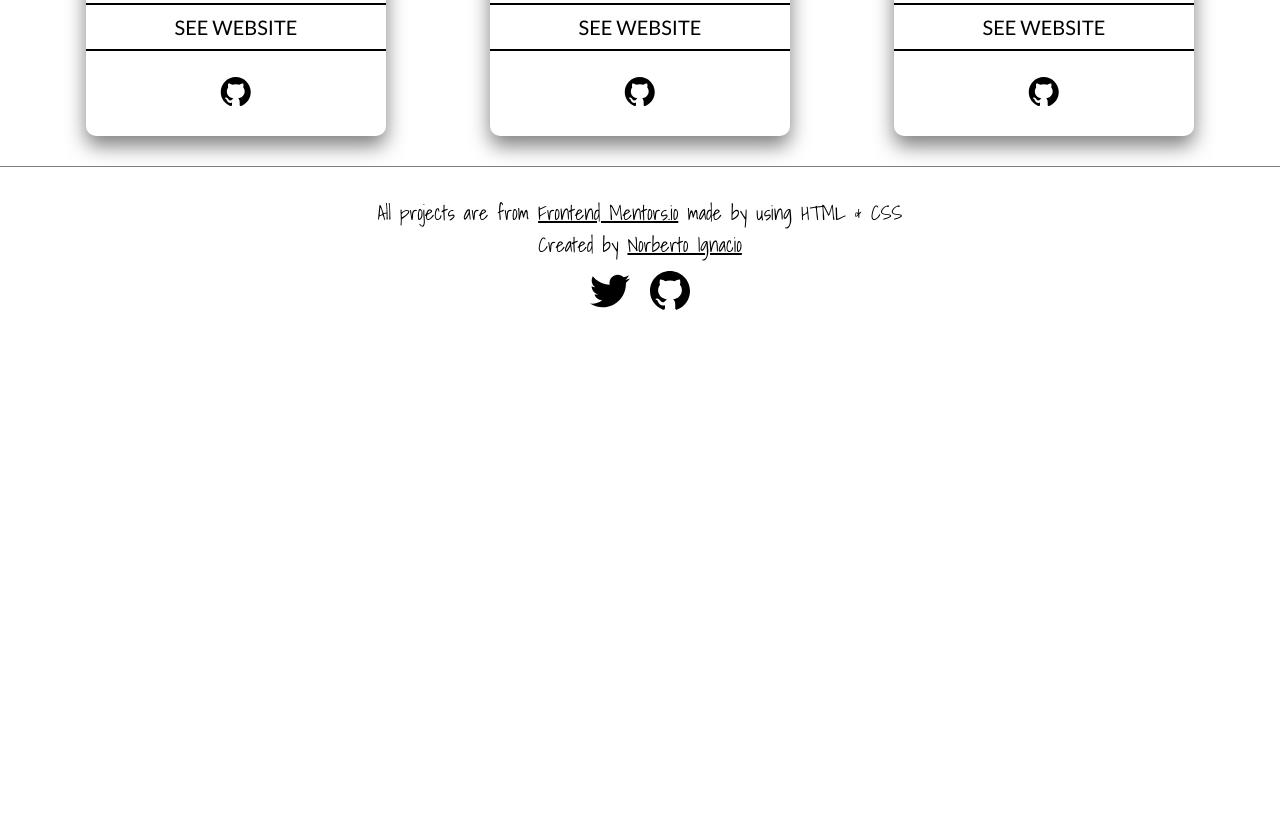
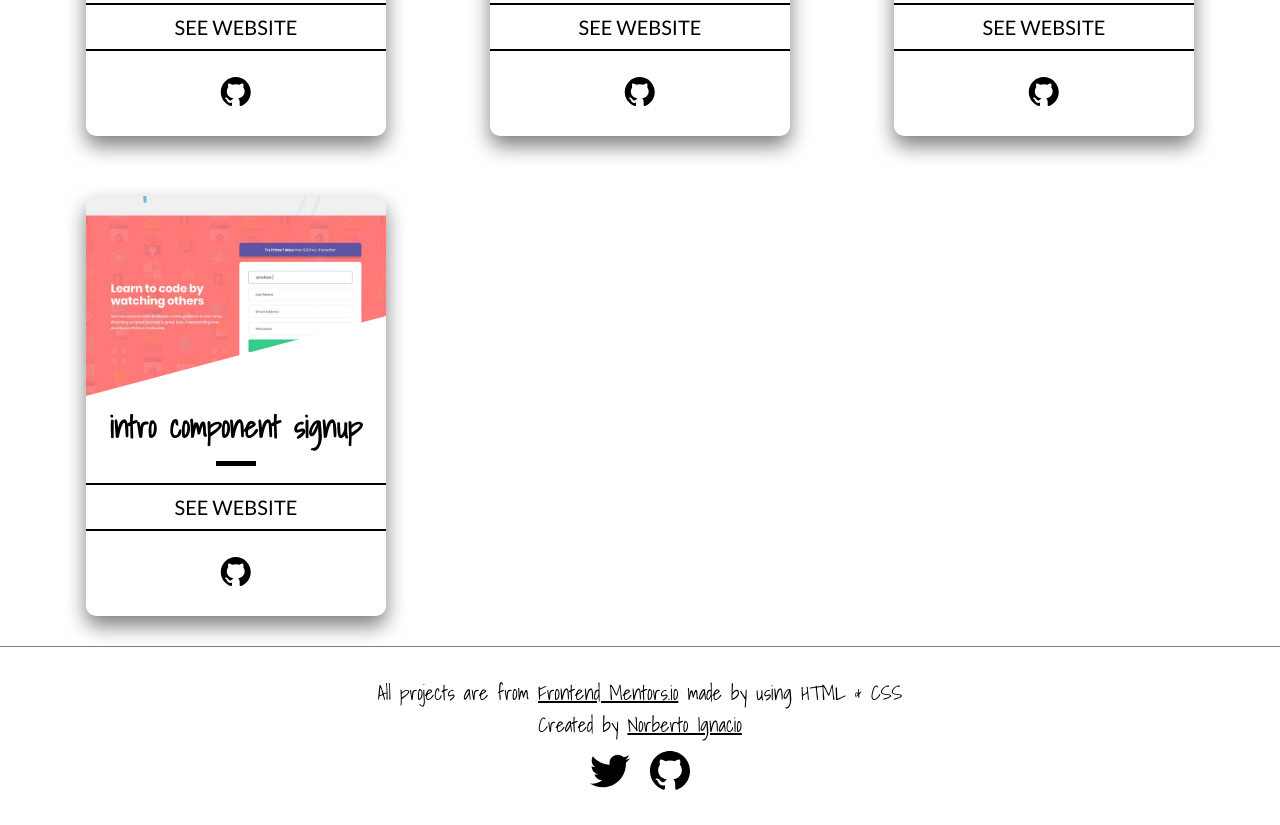
Before and after one commit to nico-TheDev/Project-Showcase, a plain HTML site: page daymode.html in a window 1280 px wide. Shown: the part 1968-2793 px from the top of the page. Before the commit the page ends 2313 px from the top, so only its background shows below. Drawn offline with Linux system fonts and the light colour scheme.

Commit message:
added new card

```diff
--- a/daymode.html
+++ b/daymode.html
@@ -117,6 +117,13 @@
                 <a href="https://github.com/theAspiringDev1/Pricing-Component" class="link" target="_blank"><i class="fab fa-github icon"></i></a>
             </div>
 
+            <div class="card signup">
+                <div class="card__imgholder"><img src="/img/signup.jpg" alt="pricing component" class="card__img"></div>
+                <h2 class="card__title">intro component signup</h2>
+                <a href="https://signup-form-by-nico.netlify.app" class="btn" target="_blank">SEE WEBSITE</a>
+                <a href="https://github.com/theAspiringDev1/intro-component-sign-up-form" class="link" target="_blank"><i class="fab fa-github icon"></i></a>
+            </div>
+
     </main>
 
     <footer class="footer-holder" id="footer">
--- a/style.css
+++ b/style.css
@@ -145,6 +145,10 @@ main{
     order: 12;
 }
 
+.signup{
+    order: 13;
+}
+
 .footer-holder{
     border-top: 1px solid gray;
     padding: 3rem 0;
```
Also changed, not shown: index.html (+7 -0 lines), img/signup.jpg (added).
